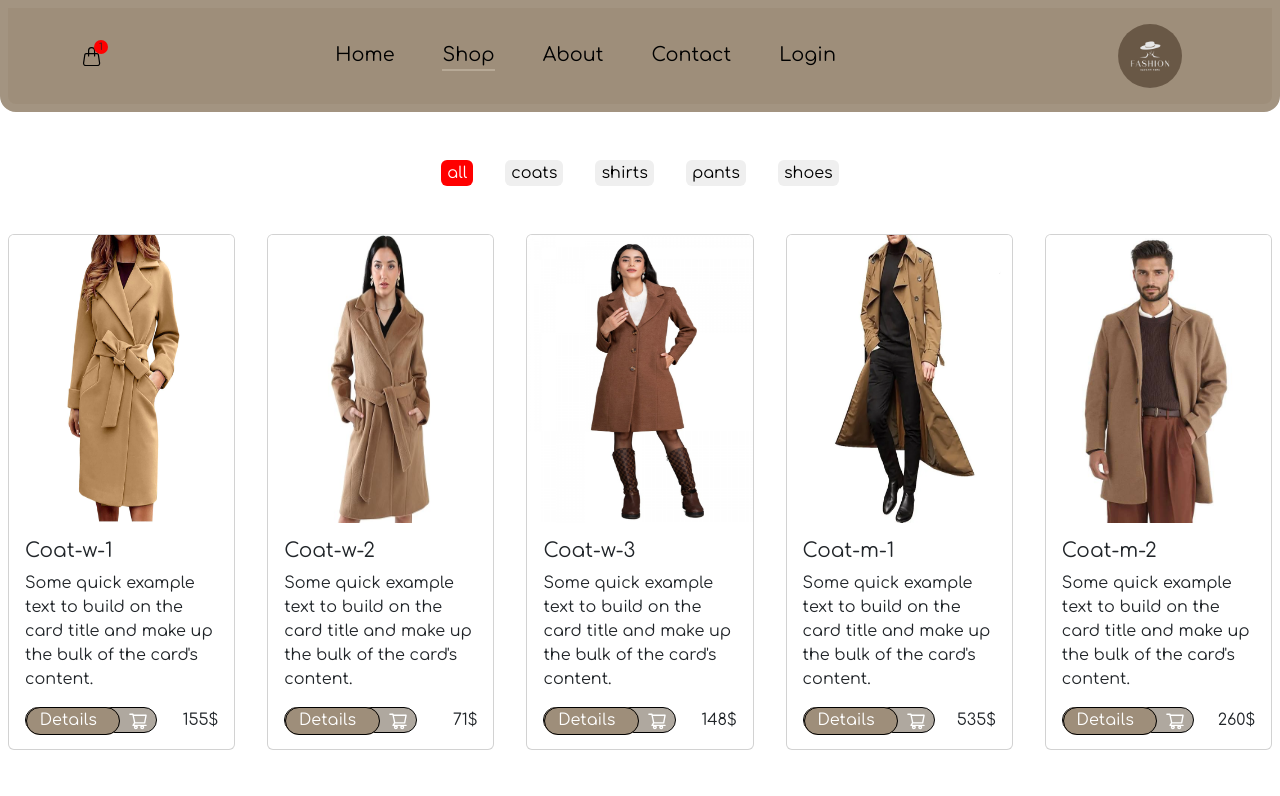
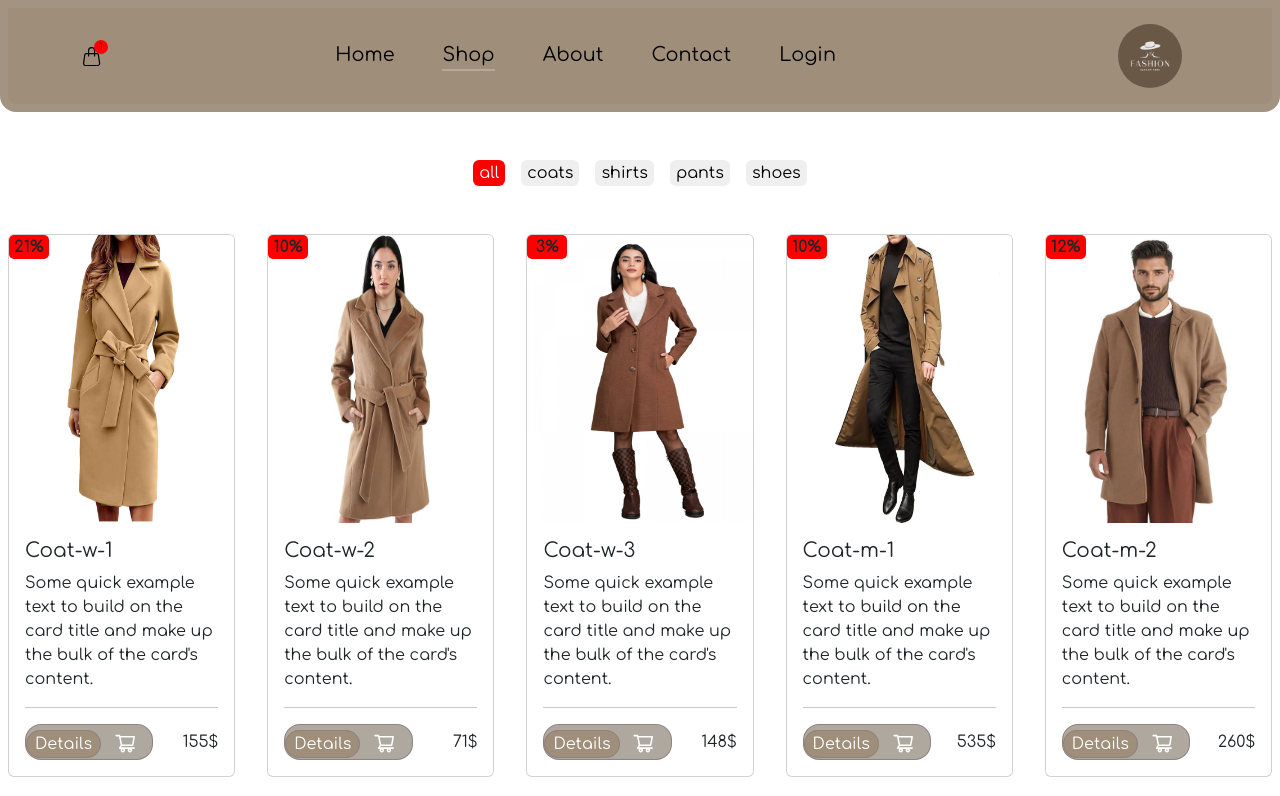
Before and after one commit to alireza139/Online_Shop, a React (Create React App) app: page /shop in a window 1280 px wide. Shown: the top 796 px of the page. Built offline with nearby package versions, Linux system fonts and the light colour scheme.

Commit message:
Fourth commit

```diff
--- a/src/components/productCart/ProductCard.css
+++ b/src/components/productCart/ProductCard.css
@@ -1,14 +1,11 @@
-.card-btn-details {
-    padding: 1rem 1.4rem 0.3rem 0.8rem;
-    margin-right: 0.5rem;
-
+.card-add-btn {
+    color: white;
+    padding: 0.25rem 0.5rem;
+    border-radius: 50%;
+    font-size: 1.4rem;
 }
 
-.card-btn-icon {
-    color: white;
-}
-
-.card-btn {
+.card-btn-details {
     background: #9e8e7a;
     border: none;
     height: 3rem;
@@ -17,17 +14,62 @@
     text-decoration: none;
     text-align: center;
     padding-top: 0.2rem;
-    border: 1px solid black;
+    border: 1px solid rgba(143, 131, 131, 0.975);
+    padding: 0.25rem 0.5rem;
+    margin-right: 0.3rem;
+    transition: all 0.5s;
 }
 
-.card-btn:hover {
-    background: #695846;
-    transition: 0.5s ease;
+.card-btn-details:hover {
+    background: white;
+    color: #9e8e7a;
+    transition: all 0.5s;
+}
+
+.card-add-btn:hover .add-icon {
+    /* حرکت به جلو */
+    transform: translateX(6px);
+    /* اجرای انیمیشن */
+    animation: shake 1s ease;
+}
+
+@keyframes shake {
+    0% {
+        transform: translateX(6px) rotate(0deg);
+    }
+
+    25% {
+        transform: translateX(8px) rotate(10deg);
+    }
+
+    50% {
+        transform: translateX(6px) rotate(0deg);
+    }
+
+    75% {
+        transform: translateX(8px) rotate(-10deg);
+    }
+
+    100% {
+        transform: translateX(6px) rotate(0deg);
+    }
 }
 
 .card-btn-box {
-    border: 1px solid black;
+    border: 1px solid rgba(143, 131, 131, 0.975);
     border-radius: 1rem;
     padding-right: 0.5rem;
     background: #afa89f;
 }
+
+
+.off-box {
+    background: red;
+    border-radius: 5px;
+    font-weight: bold;
+    width: 2.5rem;
+    text-align: center;
+    vertical-align: middle;
+    position: absolute;
+    top: 0;
+}
--- a/src/components/productCart/ProductCard.js
+++ b/src/components/productCart/ProductCard.js
@@ -16,7 +16,7 @@ export default function ProdCard(props) {
             contextData.setMessageToast("Product is exist in bag")
             contextData.setColorToast("red")
         }
-        else{
+        else {
             let productObject = { ...props, count: 1 }
             contextData.setUserBag(prev => [...prev, productObject])
             contextData.setIsShowToast(true)
@@ -29,20 +29,29 @@ export default function ProdCard(props) {
     }
 
     return (
-        <Card className='mx-2'>
+        <Card className='mx-2 position-relative'>
             <Card.Img variant="top" src={props.img} style={{ height: "18rem" }} />
+            {
+                props.off != 0 ? (<p className='off-box'>{props.off}%</p>) : ""
+            }
             <Card.Body>
                 <Card.Title>{props.name}</Card.Title>
                 <Card.Text>
                     Some quick example text to build on the card title and make up the
                     bulk of the card's content.
                 </Card.Text>
+                <hr />
                 <div className='d-flex justify-content-between align-items-center'>
                     <div className='card-btn-box'>
-                        <Link to={`/shop/${props.id}`} className='card-btn card-btn-details'>Details</Link>
-                        <AiOutlineShoppingCart
-                            className='card-btn-icon fs-5'
-                            onClick={() => showToastAndAddToBag(props.id)}></AiOutlineShoppingCart>
+                        <Link to={`/shop/${props.id}`} className='card-btn-details'>Details</Link>
+
+                        <Link
+                            className='card-add-btn'
+                            onClick={() => showToastAndAddToBag(props.id)}>
+                            <AiOutlineShoppingCart className='add-icon'>
+                            </AiOutlineShoppingCart>
+                        </Link>
+
                     </div>
                     <p className='mb-0'>{props.price}$</p>
                 </div>
--- a/src/pages/shop/Shop.css
+++ b/src/pages/shop/Shop.css
@@ -20,7 +20,7 @@
 
 .btn-categories-style {
     text-decoration: none;
-    margin: 0 1rem;
+    margin: 0 0.5rem;
 }
 
 /* لپ‌تاپ و تبلت بزرگ */
--- a/src/pages/shop/Shop.js
+++ b/src/pages/shop/Shop.js
@@ -45,7 +45,7 @@ export default function Shop() {
       ) : (
         <>
           {/* دکمه‌های فیلتر */}
-          <div className='filtered d-flex justify-content-center' style={{ marginTop: "10rem" }}>
+          <div className='filtered d-flex justify-content-center w-100' style={{ marginTop: "10rem" }}>
             {categories.map(category =>
               <button
                 key={category}
```
